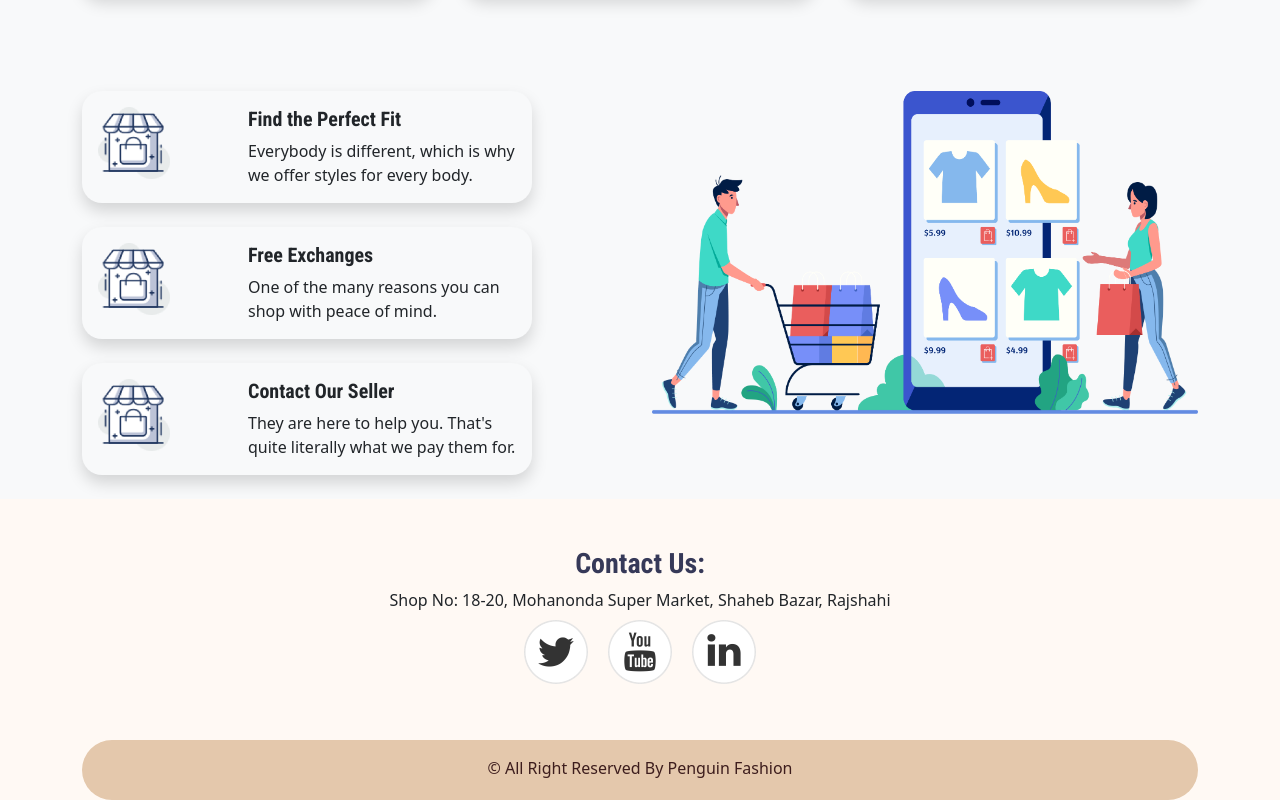
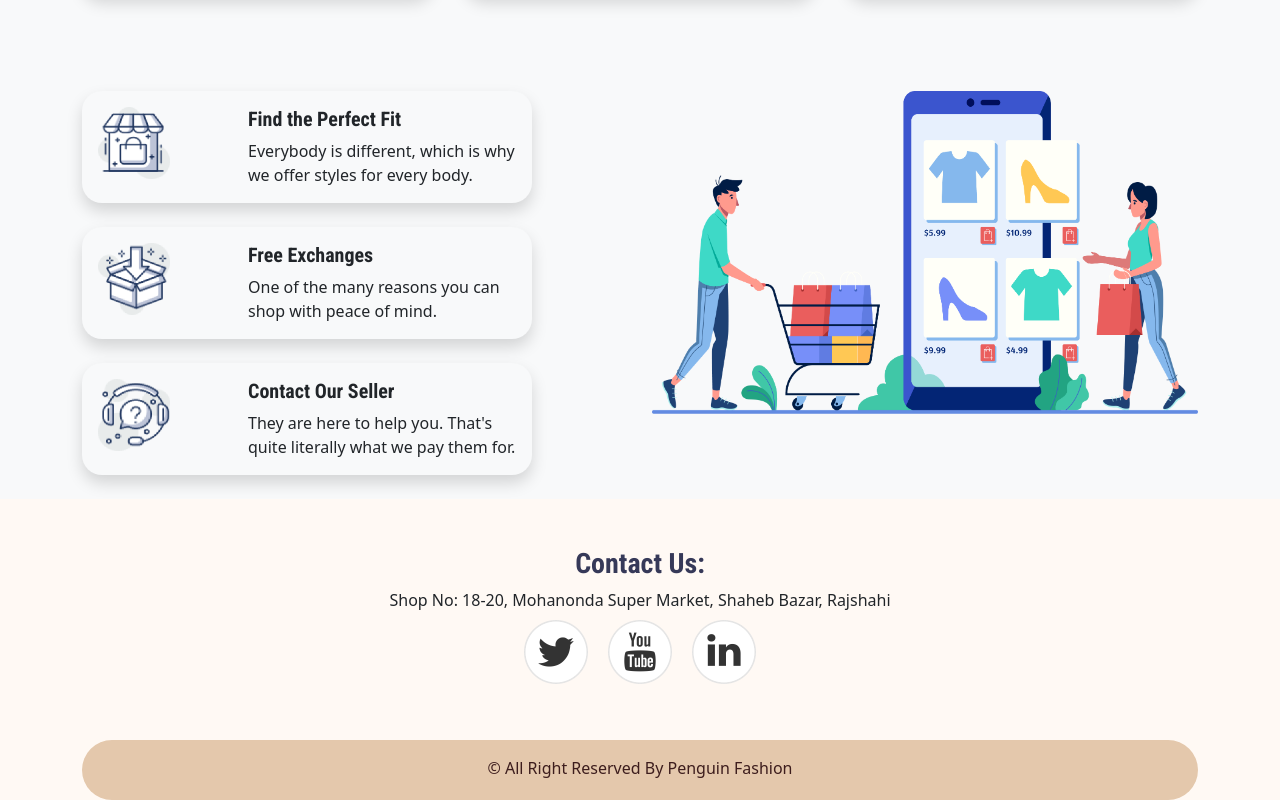
Before and after one commit to mahfuz-antor/web-assignment-2, a plain HTML site: page index.html in a window 1280 px wide. Shown: the part 2036-2836 px from the top of the page. Drawn offline with nearby package versions, Linux system fonts and the light colour scheme.

Commit message:
changing images

```diff
--- a/index.html
+++ b/index.html
@@ -181,7 +181,7 @@
                     <div class="card mb-4 shadow bg-light rounded extra-border" style="max-width: 450px;">
                         <div class="row g-0 justify-content-between">
                             <div class="col-md-3 ms-3 mt-3">
-                                <img class=" justify-content-center" src="images/Logo-icon/last-part-1.png" width="72"
+                                <img class=" justify-content-center" src="images/Logo-icon/last-part-2.png" width="72"
                                     height="72" alt="...">
                             </div>
                             <div class="col-md-8">
@@ -199,7 +199,7 @@
                     <div class="card mb-4 shadow bg-light rounded extra-border" style="max-width: 450px;">
                         <div class="row g-0 justify-content-between">
                             <div class="col-md-3 ms-3 mt-3">
-                                <img class=" justify-content-center" src="images/Logo-icon/last-part-1.png" width="72"
+                                <img class=" justify-content-center" src="images/Logo-icon/last-part-3.png" width="72"
                                     height="72" alt="...">
                             </div>
                             <div class="col-md-8">
```
Also changed, not shown: 1 other file.
